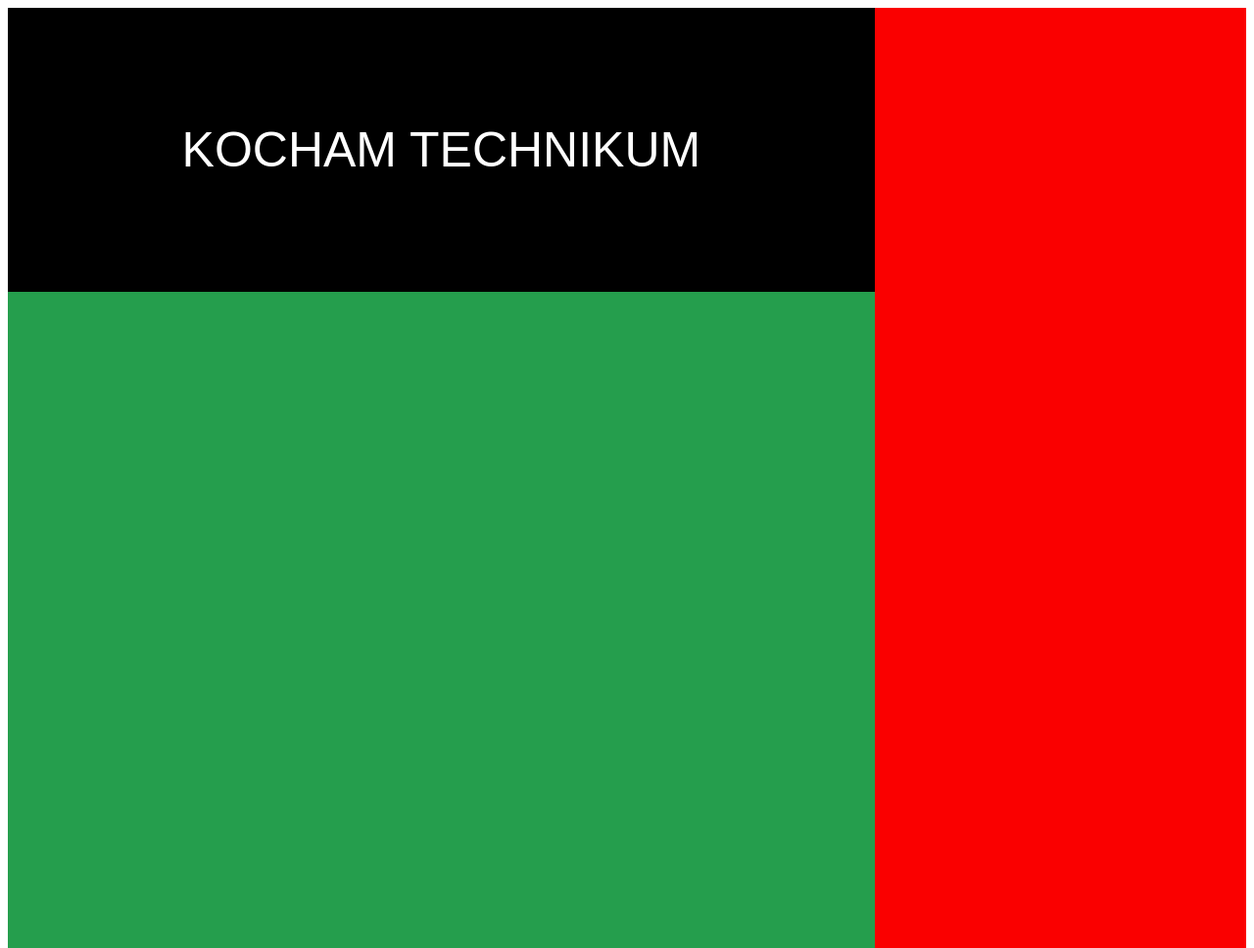
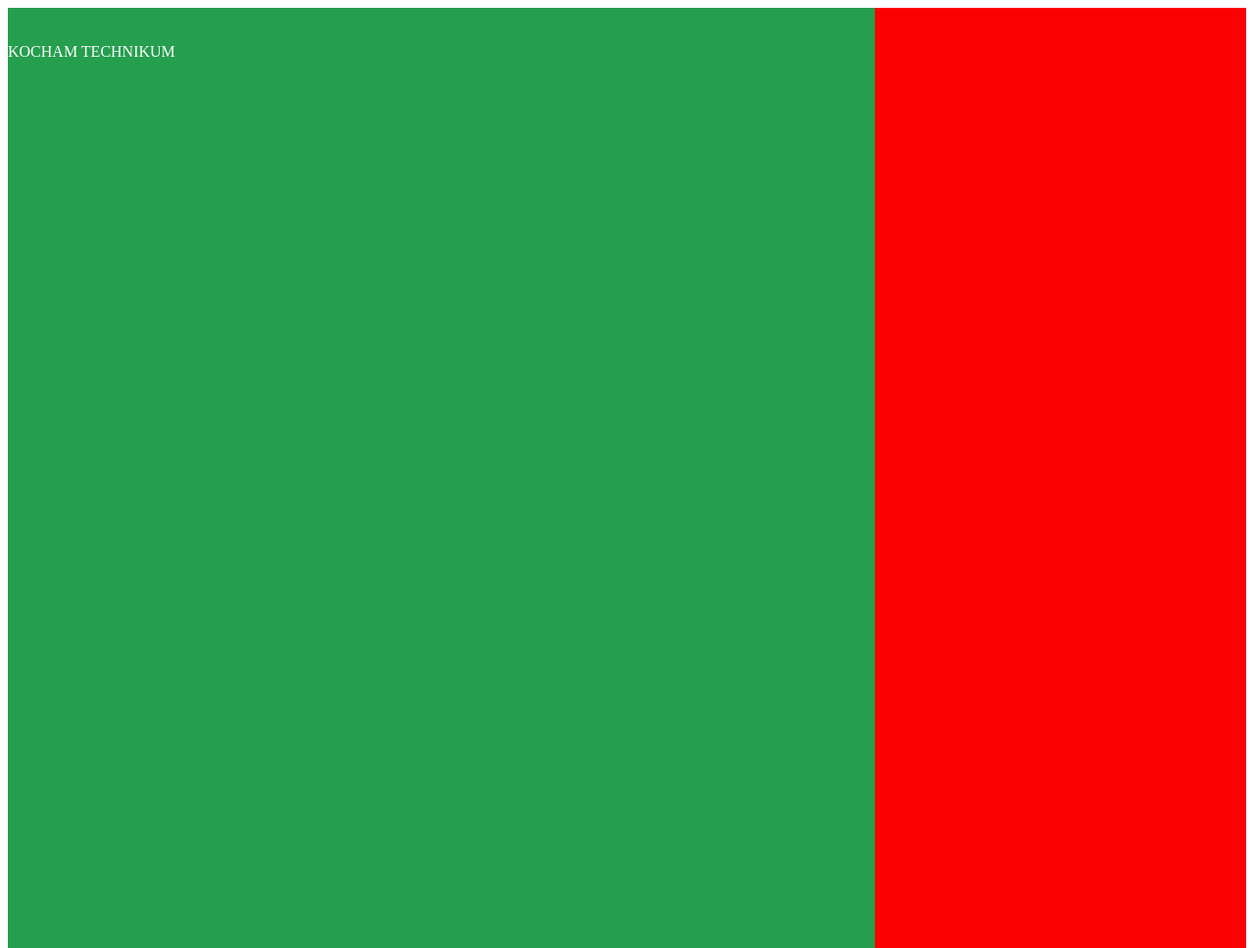
Before and after one commit to xeobt/Sematyka-ulozenie, a plain HTML site: page index.html in a window 1280 px wide. Shown: the whole page at 98% size. Drawn offline with Linux system fonts and the light colour scheme.

Commit message:
Update index.html

```diff
--- a/index.html
+++ b/index.html
@@ -7,11 +7,11 @@
 </head>
 <body>
     <main>
-        <section style="width: 10%;" id="left">
-            <header id="header">
+        <section id="left">
+            <section id="up">
                 <br>
                 <br>
-                KOCHAM TECHNIKUM</header>
+                KOCHAM TECHNIKUM</section>
         </section>
         <section id="right"></section>
     </main>
```
